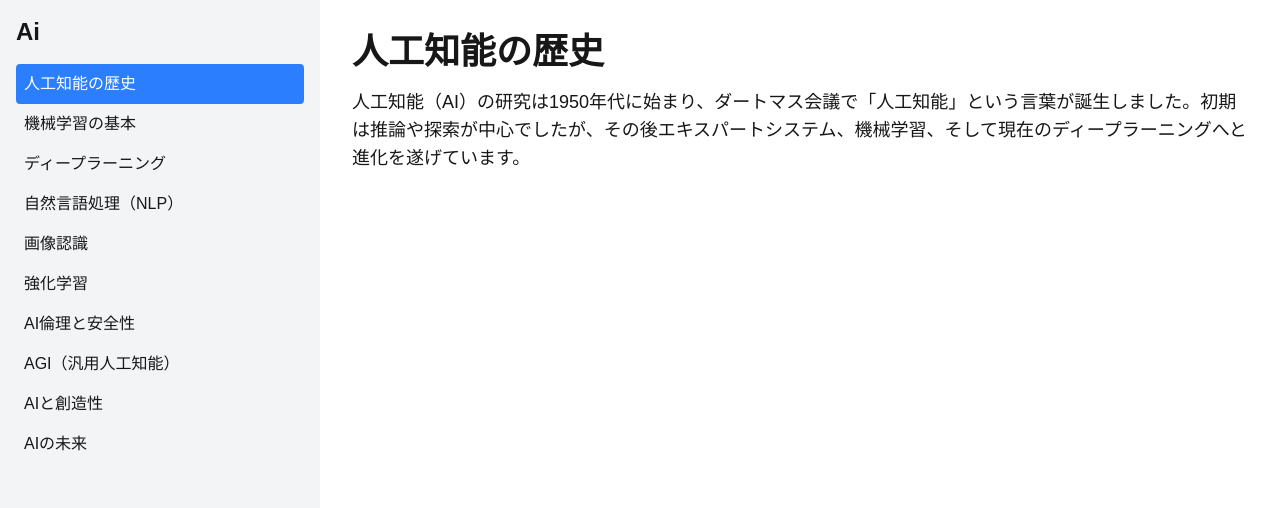
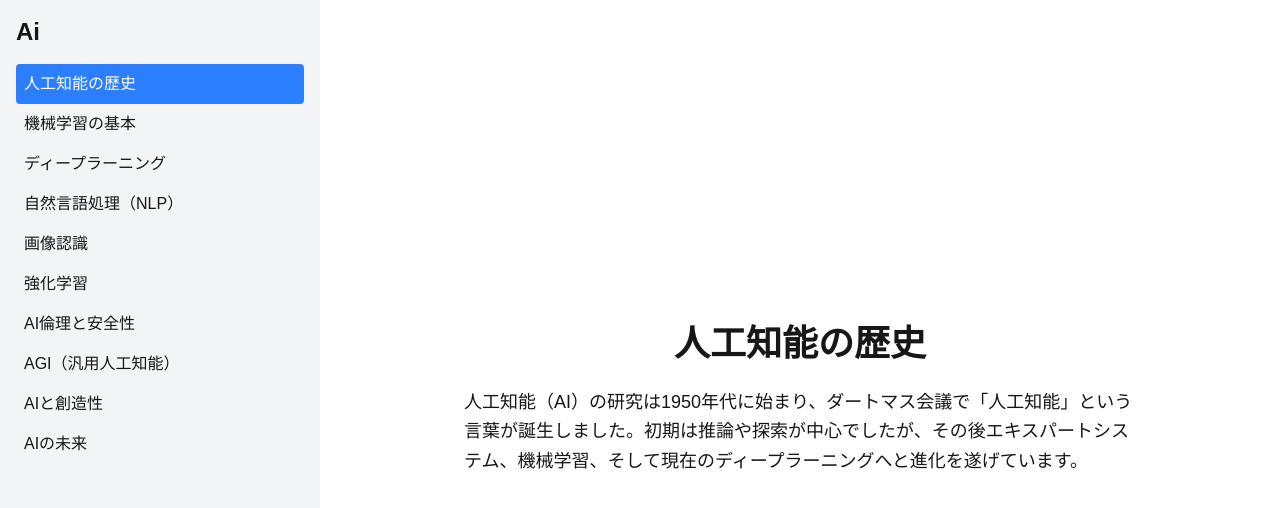
Before and after one commit to OpenRyoPlus/Web_knowledge, a Next.js app: page /ai in a window 1280 px wide. Shown: the top 508 px of the page. Built offline with nearby package versions, Linux system fonts and the light colour scheme.

Commit message:
コンテンツを中央に配置

```diff
--- a/src/app/[category]/CategoryClientPage.tsx
+++ b/src/app/[category]/CategoryClientPage.tsx
@@ -32,14 +32,17 @@ export default function CategoryClientPage({ category, cards }: CategoryClientPa
           ))}
         </ul>
       </aside>
-      <main className="w-3/4 p-8 overflow-y-auto">
-        {selectedCard && (
-          <div>
-            <h1 className="text-4xl font-bold mb-4">{selectedCard.title}</h1>
-            <p className="text-lg whitespace-pre-wrap">{selectedCard.content}</p>
-          </div>
+      <main className="w-3/4 p-8 overflow-y-auto flex items-center justify-center">
+       {selectedCard && (
+         <div className="max-w-2xl">
+          <h1 className="text-4xl font-bold mb-6 text-center">{selectedCard.title}</h1>
+          <p className="text-lg whitespace-pre-wrap leading-relaxed text-left">
+           {selectedCard.content}
+          </p>
+        </div>
         )}
       </main>
+
     </div>
   );
 }
```
